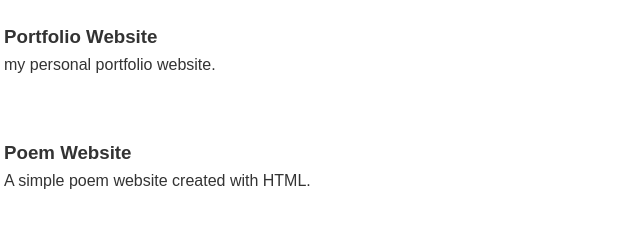
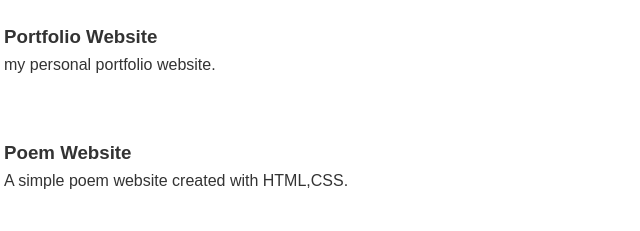
Before and after one commit to 99edwardwisdom-droid/my-git-practice, a plain HTML site: page index.html in a window 1280 px wide. Shown: the part 1178-1409 px from the top of the page, 142-782 px from the left. Drawn offline with Linux system fonts and the light colour scheme.

Commit message:
add poem

```diff
--- a/index.html
+++ b/index.html
@@ -56,7 +56,7 @@
 
                 <article>
                     <h3>Poem Website</h3>
-                    <p>A simple poem website created with HTML.</p>
+                    <p>A simple poem website created with HTML,CSS.</p>
                 </article>
 
                 <article>
```
